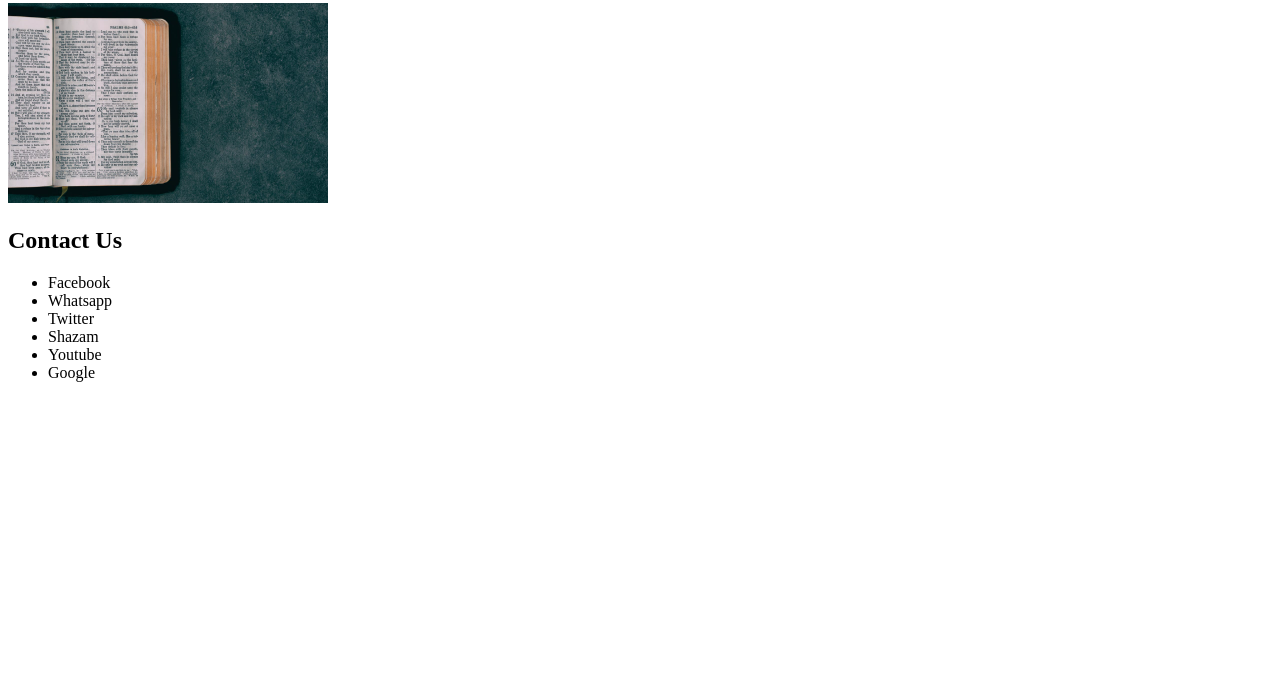
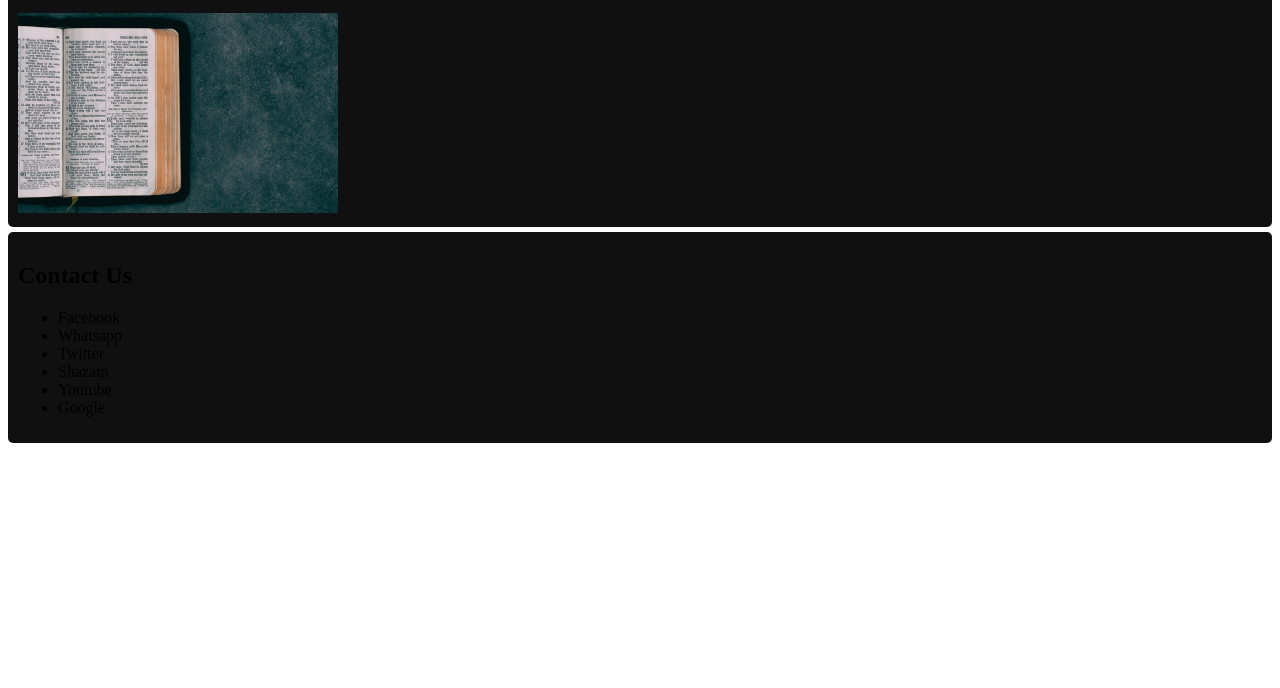
Before and after one commit to kitaroghope/WebClass, a plain HTML site: page index.html in a window 1280 px wide. Shown: the part 112-800 px from the top of the page. Drawn offline with Linux system fonts and the light colour scheme.

Commit message:
Update index.html

```diff
--- a/index.html
+++ b/index.html
@@ -5,7 +5,18 @@
     <meta http-equiv="X-UA-Compatible" content="IE=edge">
     <meta name="viewport" content="width=device-width, initial-scale=1.0">
     <title>First Page</title>
+    <link rel="stylesheet" href="css/css.css">
 </head>
+<style>
+    .about, div{
+        background: rgb(17, 16, 16);
+        border-radius: 5px;
+        padding: 10px;
+    }
+    div{
+        margin-top: 5px;
+    }
+</style>
 <body>
     <div>
         <h1 style="color: yellow; margin:0 auto; background:blueviolet;border-radius: 5px;padding: 10px;">Web development Class</h1>
```
